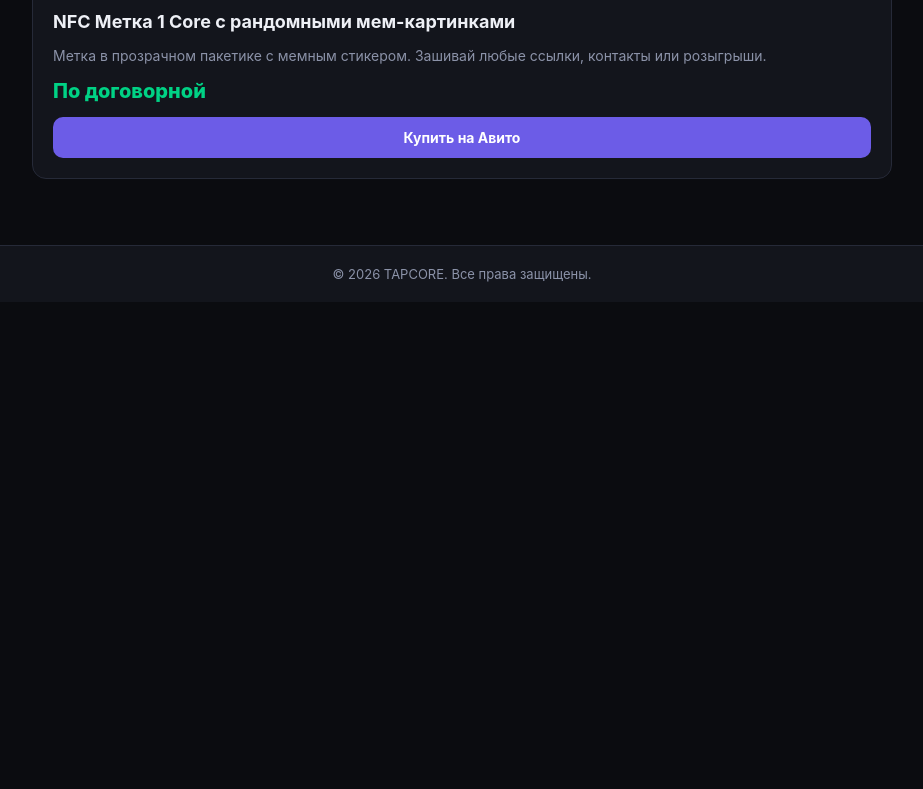
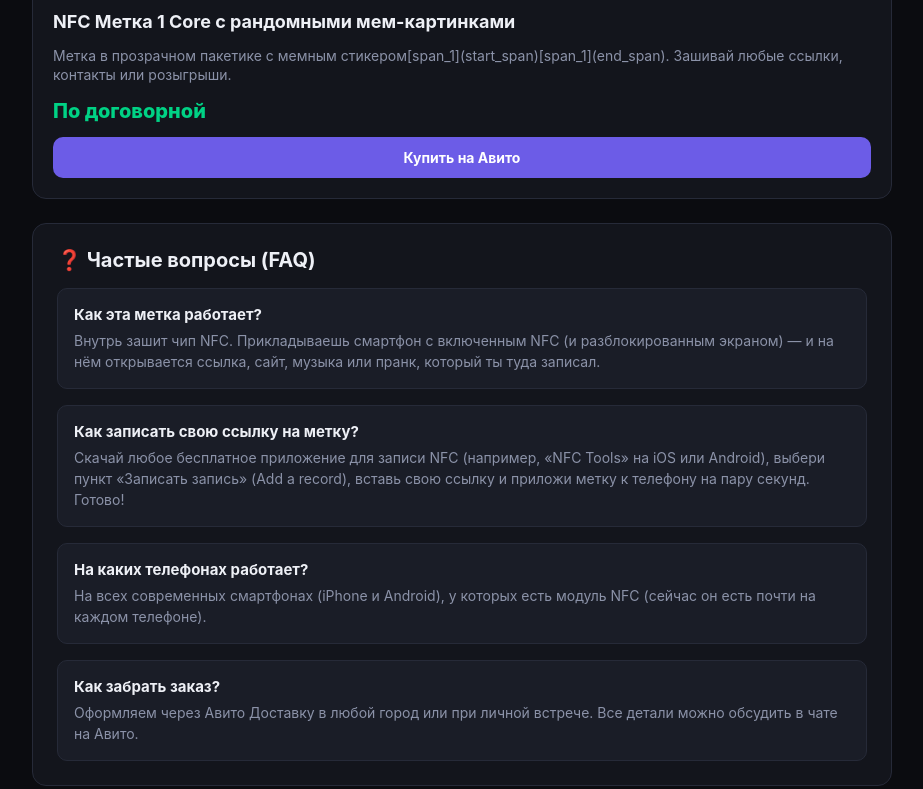
Before and after one commit to BlackThunder999/TAPCORE.space, a plain HTML site: page index.html in a window 1280 px wide. Shown: the part 498-1287 px from the top of the page, without its empty margins (178-1101 px from the left). Before the commit the page ends 800 px from the top, so only its background shows below. Drawn offline with Linux system fonts and the light colour scheme.

Commit message:
Update index.html

```diff
--- a/index.html
+++ b/index.html
@@ -132,6 +132,43 @@
       color: var(--green);
     }
 
+    /* Блок FAQ */
+    .faq-section {
+      background: var(--panel);
+      border: 1px solid var(--border);
+      border-radius: var(--radius);
+      padding: 24px;
+      display: flex;
+      flex-direction: column;
+      gap: 16px;
+    }
+
+    .faq-section h2 {
+      font-size: 20px;
+    }
+
+    .faq-item {
+      background: var(--panel-2);
+      border: 1px solid var(--border);
+      border-radius: 10px;
+      padding: 16px;
+      display: flex;
+      flex-direction: column;
+      gap: 6px;
+    }
+
+    .faq-question {
+      font-weight: 700;
+      font-size: 15px;
+      color: var(--text);
+    }
+
+    .faq-answer {
+      font-size: 14px;
+      color: var(--muted);
+      line-height: 1.5;
+    }
+
     .btn {
       background: var(--accent);
       color: #fff;
@@ -176,18 +213,42 @@
       <h1>Кастомные NFC-метки с мемными наклейками ⚡</h1>
       <p>
         Приложи к телефону — и запусти пранк, музыку, секретную ссылку или крутой веб-прикол.
-        Каждая метка идёт в защитном пакетике с уникальным дизайном.
+        Каждая метка идёт в защитном пакетике с уникальным дизайном[span_0](start_span)[span_0](end_span).
       </p>
     </div>
 
     <div class="product-grid">
       <div class="card">
-        <!-- Сюда можешь закинуть фотку метки, например image_6093ba.jpg -->
         <img src="image_6093ba.jpg" alt="NFC Метка Core" />
         <h3>NFC Метка 1 Core с рандомными мем-картинками</h3>
-        <p>Метка в прозрачном пакетике с мемным стикером. Зашивай любые ссылки, контакты или розыгрыши.</p>
+        <p>Метка в прозрачном пакетике с мемным стикером[span_1](start_span)[span_1](end_span). Зашивай любые ссылки, контакты или розыгрыши.</p>
         <div class="price">По договорной</div>
         <a href="https://www.avito.ru/stavropol/kollektsionirovanie/nfc_metka_1_core_s_ramdomnymi_mem_kartinkami_8546519380" target="_blank" class="btn">Купить на Авито</a>
+      </div>
+    </div>
+
+    <!-- Блок FAQ -->
+    <div class="faq-section">
+      <h2>❓ Частые вопросы (FAQ)</h2>
+
+      <div class="faq-item">
+        <div class="faq-question">Как эта метка работает?</div>
+        <div class="faq-answer">Внутрь зашит чип NFC. Прикладываешь смартфон с включенным NFC (и разблокированным экраном) — и на нём открывается ссылка, сайт, музыка или пранк, который ты туда записал.</div>
+      </div>
+
+      <div class="faq-item">
+        <div class="faq-question">Как записать свою ссылку на метку?</div>
+        <div class="faq-answer">Скачай любое бесплатное приложение для записи NFC (например, «NFC Tools» на iOS или Android), выбери пункт «Записать запись» (Add a record), вставь свою ссылку и приложи метку к телефону на пару секунд. Готово!</div>
+      </div>
+
+      <div class="faq-item">
+        <div class="faq-question">На каких телефонах работает?</div>
+        <div class="faq-answer">На всех современных смартфонах (iPhone и Android), у которых есть модуль NFC (сейчас он есть почти на каждом телефоне).</div>
+      </div>
+
+      <div class="faq-item">
+        <div class="faq-question">Как забрать заказ?</div>
+        <div class="faq-answer">Оформляем через Авито Доставку в любой город или при личной встрече. Все детали можно обсудить в чате на Авито.</div>
       </div>
     </div>
   </div>
```
